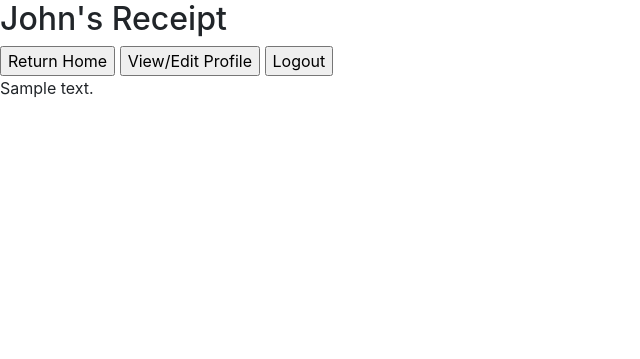
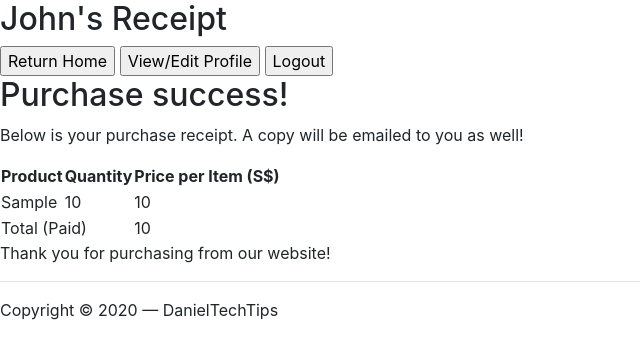
Before and after one commit to gilbert-khonstantine/OnlineTicketApp, a Flask app: template templates/receipt.html in a window 1280 px wide. Shown: the top 359 px of the page, without its empty margins (0-640 px from the left). Run offline with Flask 2, Linux system fonts and the light colour scheme; data comes from the database, SQL or seed files in the repository; both versions use the stored data as it was after the commit; tables that the repository leaves empty hold one stand-in row (values such as "Sample post"); the template is opened without the code that fills it: values that come from a table or form of the project are taken from there, most other values are stand-ins (such as "Sample title", 1, 10 or a date in 2020); some libraries are stand-ins or nearby versions.

Commit message:
added receipt html and done some fixes

```diff
--- a/api/send_email.py
+++ b/api/send_email.py
@@ -24,8 +24,10 @@ def send_receipt(user):
     for item in cart:
         total = total + (float(item.cost) * float(item.quantity))
 
-    total = str("%.2f" % round(total,2))
+    #total = str("%.2f" % round(total,2))
 
     msg = Message('Purchase Receipt', sender = 'danieltechtips2006@gmail.com', recipients = ['danieltechtips2006@gmail.com'])
-    msg.html = render_template('emailReceipt.html', name=user.name, cart=cart, total=total)
+    msg.html = render_template('emailReceipt.html', name=user.name, cart=cart, total=str("%.2f" % round(total,2)))
     mail.send(msg)
+
+    return (cart, total)
--- a/app.py
+++ b/app.py
@@ -575,7 +575,7 @@ def payment():
         print(price)
         for i in range(results[0]):
             total = total + float(price[i]) * float(quan[i])
-        total = "S$" + str(total)
+        total = str("%.2f" % round(total,2))
         text=""
         return render_template('payment.html',
                                 user = user,
@@ -596,14 +596,11 @@ def deduct():
         user_info = UserInfo.query.get(userID)
         total = request.json['total_price']
         price=total
-        print(price)
+        print("price = " + price)
         if user_info.token - float(price) < 0:
             text = "Insufficient tokens, please top-up. Your total cart price is: S$" + total
             return {'msg':'failed'}
         else:
-            balance = user_info.token - float(price)
-            user_info.token = float(balance)
-            db.session.commit()
             text="Tokens deducted"
             return {'msg':'success'}
     else:
@@ -618,14 +615,19 @@ def receipt():
         user_info = UserInfo.query.get(userID)
 
         if add_to_history.addHistory(user):
-            send_email.send_receipt(user)
+            result = send_email.send_receipt(user)
             if add_to_history.deleteCart(user):
                 text="success"
             else:
                 text="delete not ok"
         else:
-            text=text+"adding not ok"
-        return render_template('receipt.html', user=user, text=text)
+            text="adding not ok"
+
+        balance = user_info.token - float(result[1])
+        user_info.token = float(balance)
+        db.session.commit()
+
+        return render_template('receipt.html', user=user, cart=result[0], total=str("%.2f" % round(result[1],2)))
     else:
         text = "Please login to an account!"
         return redirect('/login')
--- a/templates/emailReceipt.html
+++ b/templates/emailReceipt.html
@@ -45,7 +45,7 @@
                 <tr>
                     <td>{{ item.product }}</td>
                     <td>{{ item.quantity }}</td>
-                    <td>{{ item.cost }}</td>
+                    <td>S$ {{ item.cost }}</td>
                 </tr>
             {% endfor %}
             <tr class="total">
--- a/templates/payment.html
+++ b/templates/payment.html
@@ -4,7 +4,7 @@
 <title>Payment</title>
 <script type=text/javascript>
     var total = "{{total}}";
-    total = total.substring(2)
+
     function PassValue() {
         let price = String(total)
         let check_price = { total_price:price }
--- a/templates/receipt.html
+++ b/templates/receipt.html
@@ -10,5 +10,39 @@
     <a href="/profile"><input type="button" value="View/Edit Profile"></a>
     <a href=/logout><input type=button value='Logout'></a>
     <br>
-    {{text}}
+
+    <div>
+        <h2>Purchase success!</h2>
+
+        <p>
+            Below is your purchase receipt. A copy will be emailed to you as well!
+        </p>
+
+        <table>
+            <tr>
+                <th>Product</th>
+                <th>Quantity</th>
+                <th>Price per Item (S$)</th>
+            </tr>
+            {% for item in cart %}
+                <tr>
+                    <td>{{ item.product }}</td>
+                    <td>{{ item.quantity }}</td>
+                    <td>{{ item.cost }}</td>
+                </tr>
+            {% endfor %}
+            <tr class="total">
+                <td colspan="2">Total (Paid)</td>
+                <td>{{total}}</td>
+            </tr>
+        </table>
+
+        <p>
+            Thank you for purchasing from our website!
+        </p>
+        <hr>
+        <p class="footer">
+            Copyright &copy; 2020 &mdash; DanielTechTips
+        </p>
+    </div>
 {% endblock %}
```
Also changed, not shown: ticketapp.db.
